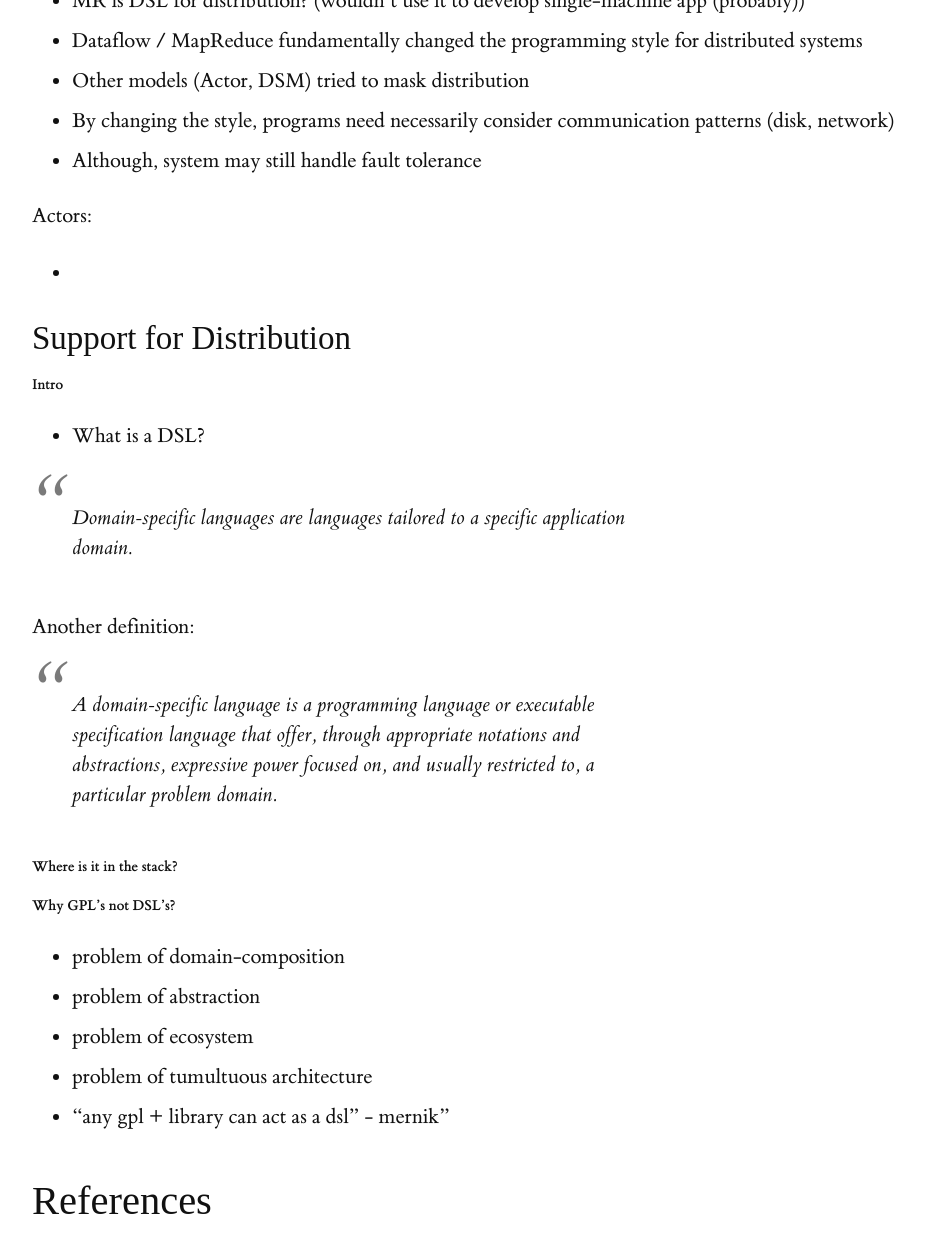
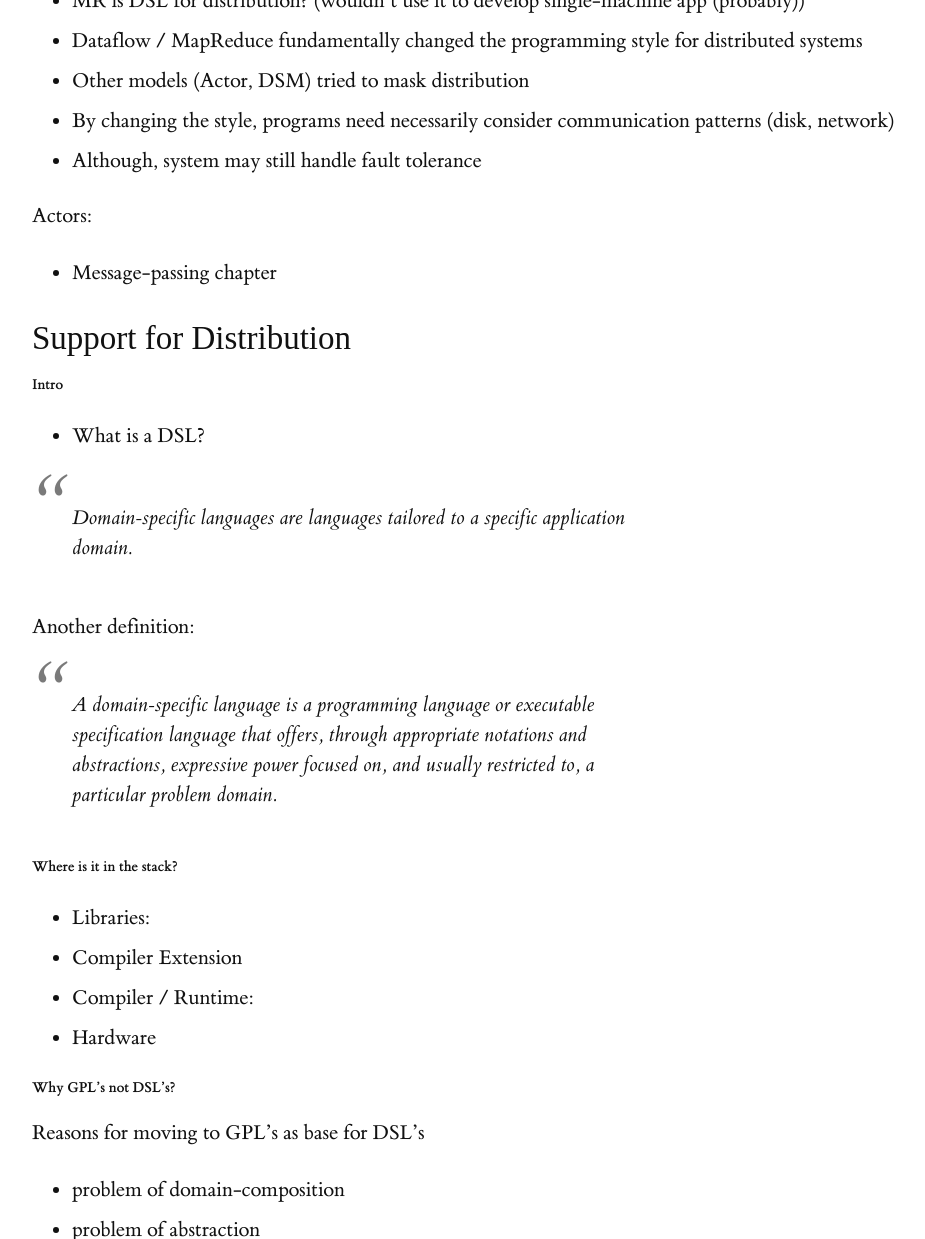
Before and after one commit to heathermiller/dist-prog-book, a Jekyll site: the page built from chapter/4/dist-langs.md, in a window 1280 px wide and 1400 px high, scrolled down 2183 px, cut to the strip 0-1239 px from the top of the window. Shown: the whole strip, without its empty margins (128-1053 px from the left). Built offline with Jekyll 4.4.1, drawn with Linux system fonts in a browser that asks for light colours; some web fonts are replaced.

Commit message:
Update dist-langs.md

```diff
--- a/chapter/4/dist-langs.md
+++ b/chapter/4/dist-langs.md
@@ -72,7 +72,7 @@ MR:
 
 Actors:
 
-*
+* Message-passing chapter
 
 ### Support for Distribution
 
@@ -84,11 +84,18 @@ Actors:
 
 Another definition:
 
-> A domain-specific language is a programming language or executable specification language that offer, through appropriate notations and abstractions, expressive power focused on, and usually restricted to, a particular problem domain.
+> A domain-specific language is a programming language or executable specification language that offers, through appropriate notations and abstractions, expressive power focused on, and usually restricted to, a particular problem domain.
 
 #### Where is it in the stack?
 
+* Libraries:
+* Compiler Extension
+* Compiler / Runtime:
+* Hardware
+
 #### Why GPL's not DSL's?
+
+Reasons for moving to GPL's as base for DSL's
 
 * problem of domain-composition
 * problem of abstraction
```
